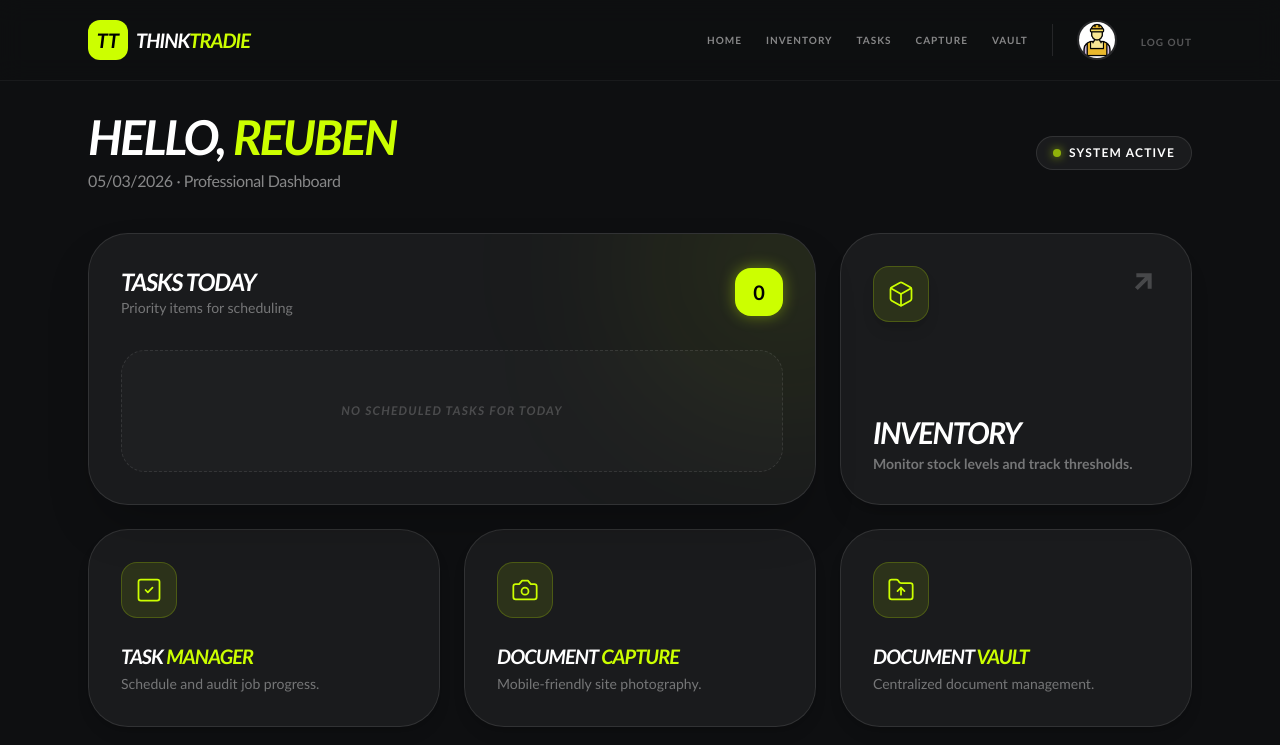
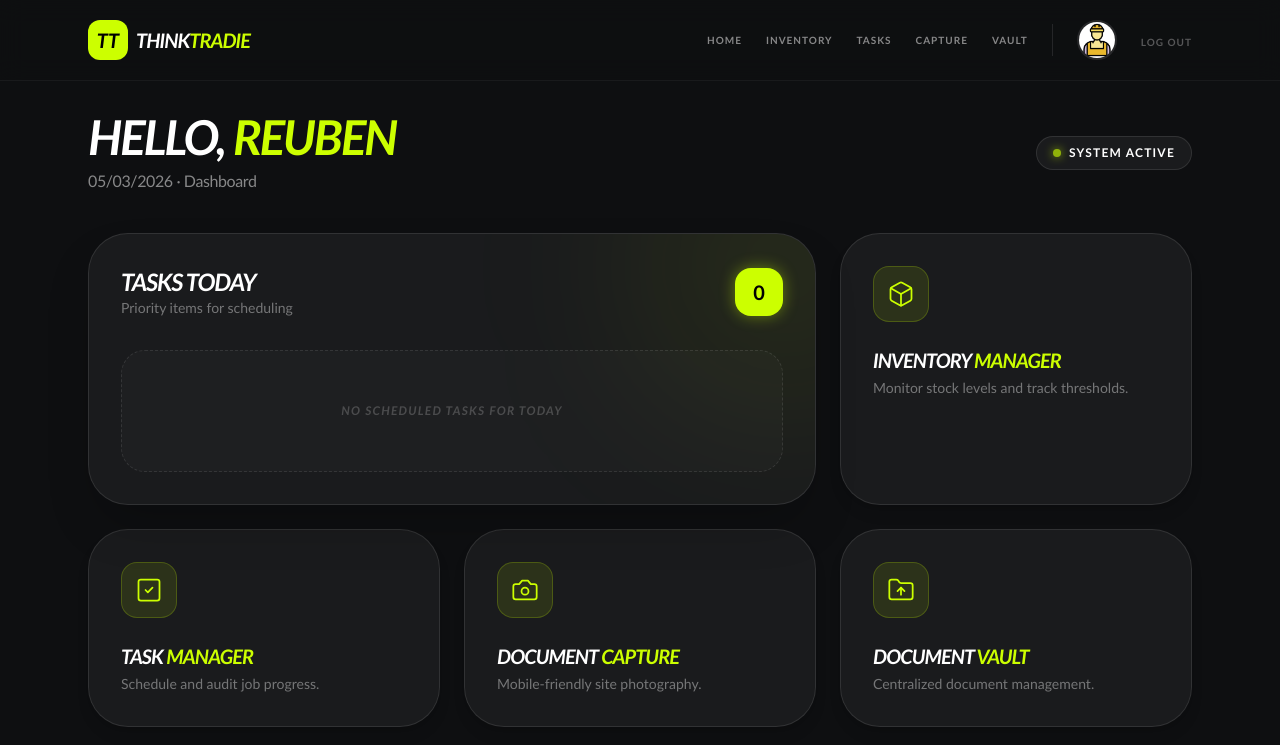
Before and after one commit to RBourkeUCC/ThinkTradie, a Flask app: page /home in a window 1280 px wide. Shown: the top 745 px of the page. Run offline with Flask 3, Linux system fonts and the light colour scheme; a user stored in the database is signed in; data comes from the database, SQL or seed files in the repository; data that the repository does not hold is empty; some libraries are stand-ins or nearby versions.

Commit message:
Refactor dashboard cards for visual consistency
Updated the dashboard layout and iconography for consistency.

```diff
--- a/templates/home.html
+++ b/templates/home.html
@@ -8,7 +8,7 @@
         <span class="text-white">Hello, </span><span class="text-accent">{{ current_user.first_name }}</span>
       </h1>
       <p class="text-white/50 font-medium tracking-tight">
-        {{ today_iso | date_dmy }} · Professional Dashboard
+        {{ today_iso | date_dmy }} &middot; Dashboard
       </p>
     </div>
     <div class="flex items-center gap-2 px-4 py-2 bg-white/5 rounded-full border border-white/10 text-xs font-bold uppercase tracking-widest">
@@ -56,51 +56,43 @@
 
   {#
     FIX (Iteration 6): Normalised the Inventory card to match the visual style
-    of the three module cards below (dark glass with border) instead of using
-    the highlighted accent-coloured background. This ensures visual consistency
-    across all dashboard navigation cards and avoids implying Inventory has
-    higher priority than other modules.
+    of the three module cards below. Text size (text-xl), heading structure
+    (White + Accent split), icon container, and card styling now mirror the
+    Task Manager, Document Capture, and Document Vault cards exactly.
+    Arrow icon removed for visual parity across all four navigation cards.
 
-    SOURCE: Material Design – Cards (Consistency Principle)
+    SOURCE: Material Design - Cards (Consistency Principle)
     https://m3.material.io/components/cards/overview
     WHY: Dashboard navigation cards should have equal visual weight to avoid
     misleading the user about feature hierarchy or priority.
 
-    FIX (Iteration 6): Replaced emoji icons with inline SVG icons throughout
-    all dashboard cards for a more professional, consistent visual language.
+    SOURCE: MDN Web Docs - SVG: Scalable Vector Graphics
+    https://developer.mozilla.org/en-US/docs/Web/SVG
+    WHY: Emojis render inconsistently across devices and operating systems.
+    Inline SVGs guarantee pixel-perfect, brand-consistent iconography.
 
-    SOURCE: MDN Web Docs – SVG: Scalable Vector Graphics
-    https://developer.mozilla.org/en-US/docs/Web/SVG
-    WHY: Emojis render inconsistently across devices and operating systems
-    (Apple, Android, Windows all display different glyphs). Inline SVGs
-    guarantee pixel-perfect, brand-consistent iconography on every platform.
-
-    SOURCE: Heroicons (by Tailwind Labs) – Open Source SVG Icon Set
+    SOURCE: Heroicons (by Tailwind Labs) - Open Source SVG Icon Set
     https://heroicons.com/
-    WHY: Provides professionally designed, stroke-based icons that align with
-    the minimal, modern aesthetic of the ThinkTradie design system.
+    WHY: Professionally designed stroke-based icons matching ThinkTradie aesthetic.
   #}
-  <a href="{{ url_for('index') }}" class="bg-white/5 border border-white/10 rounded-5xl p-8 flex flex-col justify-between group hover:border-accent/40 transition-all duration-500 shadow-xl">
-    <div class="flex justify-between items-start">
-      {# Iteration 6: SVG package icon replaces emoji 📦 for cross-platform consistency #}
-      <div class="h-14 w-14 rounded-2xl bg-accent/10 border border-accent/20 flex items-center justify-center shadow-lg group-hover:scale-110 transition-transform">
-        <svg width="28" height="28" viewBox="0 0 24 24" fill="none" stroke="currentColor" stroke-width="1.5" stroke-linecap="round" stroke-linejoin="round" class="text-accent">
-          <path d="M21 8a2 2 0 0 0-1-1.73l-7-4a2 2 0 0 0-2 0l-7 4A2 2 0 0 0 3 8v8a2 2 0 0 0 1 1.73l7 4a2 2 0 0 0 2 0l7-4A2 2 0 0 0 21 16Z"/>
-          <path d="m3.3 7 8.7 5 8.7-5"/>
-          <path d="M12 22V12"/>
-        </svg>
-      </div>
-      <svg class="text-white/20 group-hover:text-accent transition-colors" width="32" height="32" viewBox="0 0 24 24" fill="none" stroke="currentColor" stroke-width="3"><path d="M7 17l10-10M7 7h10v10"/></svg>
+  <a href="{{ url_for('index') }}" class="bg-white/5 border border-white/10 rounded-5xl p-8 hover:border-accent/40 transition-all group shadow-lg">
+    {# Iteration 6: SVG package icon replaces emoji. Arrow removed for card parity. #}
+    <div class="h-14 w-14 rounded-2xl bg-accent/10 border border-accent/20 flex items-center justify-center mb-6 group-hover:scale-110 transition-transform">
+      <svg width="28" height="28" viewBox="0 0 24 24" fill="none" stroke="currentColor" stroke-width="1.5" stroke-linecap="round" stroke-linejoin="round" class="text-accent">
+        <path d="M21 8a2 2 0 0 0-1-1.73l-7-4a2 2 0 0 0-2 0l-7 4A2 2 0 0 0 3 8v8a2 2 0 0 0 1 1.73l7 4a2 2 0 0 0 2 0l7-4A2 2 0 0 0 21 16Z"/>
+        <path d="m3.3 7 8.7 5 8.7-5"/>
+        <path d="M12 22V12"/>
+      </svg>
     </div>
-    <div class="mt-6">
-      <h3 class="text-white font-black text-3xl tracking-tighter leading-none mb-2 italic">INVENTORY</h3>
-      <p class="text-white/40 font-bold text-sm leading-tight">Monitor stock levels and track thresholds.</p>
-    </div>
+    <h4 class="text-xl font-bold mb-1 italic uppercase tracking-tighter">
+      <span class="text-white">Inventory</span> <span class="text-accent">Manager</span>
+    </h4>
+    <p class="text-white/40 text-sm">Monitor stock levels and track thresholds.</p>
   </a>
 
   <div class="lg:col-span-3 grid grid-cols-1 md:grid-cols-3 gap-6">
     <a href="{{ url_for('tasks') }}" class="bg-white/5 border border-white/10 rounded-5xl p-8 hover:border-accent/40 transition-all group shadow-lg">
-      {# Iteration 6: SVG clipboard-check icon replaces emoji ✅ #}
+      {# Iteration 6: SVG clipboard-check icon replaces emoji #}
       <div class="h-14 w-14 rounded-2xl bg-accent/10 border border-accent/20 flex items-center justify-center mb-6 group-hover:scale-110 transition-transform">
         <svg width="28" height="28" viewBox="0 0 24 24" fill="none" stroke="currentColor" stroke-width="1.5" stroke-linecap="round" stroke-linejoin="round" class="text-accent">
           <rect x="3" y="3" width="18" height="18" rx="2"/>
@@ -114,7 +106,7 @@
     </a>
 
     <a href="{{ url_for('documents') }}" class="bg-white/5 border border-white/10 rounded-5xl p-8 hover:border-accent/40 transition-all group shadow-lg">
-      {# Iteration 6: SVG camera icon replaces emoji 📷 #}
+      {# Iteration 6: SVG camera icon replaces emoji #}
       <div class="h-14 w-14 rounded-2xl bg-accent/10 border border-accent/20 flex items-center justify-center mb-6 group-hover:scale-110 transition-transform">
         <svg width="28" height="28" viewBox="0 0 24 24" fill="none" stroke="currentColor" stroke-width="1.5" stroke-linecap="round" stroke-linejoin="round" class="text-accent">
           <path d="M14.5 4h-5L7 7H4a2 2 0 0 0-2 2v9a2 2 0 0 0 2 2h16a2 2 0 0 0 2-2V9a2 2 0 0 0-2-2h-3l-2.5-3Z"/>
@@ -128,7 +120,7 @@
     </a>
 
     <a href="{{ url_for('vault') }}" class="bg-white/5 border border-white/10 rounded-5xl p-8 hover:border-accent/40 transition-all group shadow-lg">
-      {# Iteration 6: SVG folder icon replaces emoji 📂 #}
+      {# Iteration 6: SVG folder icon replaces emoji #}
       <div class="h-14 w-14 rounded-2xl bg-accent/10 border border-accent/20 flex items-center justify-center mb-6 group-hover:scale-110 transition-transform">
         <svg width="28" height="28" viewBox="0 0 24 24" fill="none" stroke="currentColor" stroke-width="1.5" stroke-linecap="round" stroke-linejoin="round" class="text-accent">
           <path d="M20 20a2 2 0 0 0 2-2V8a2 2 0 0 0-2-2h-7.9a2 2 0 0 1-1.69-.9L9.6 3.9A2 2 0 0 0 7.93 3H4a2 2 0 0 0-2 2v13a2 2 0 0 0 2 2Z"/>
```
